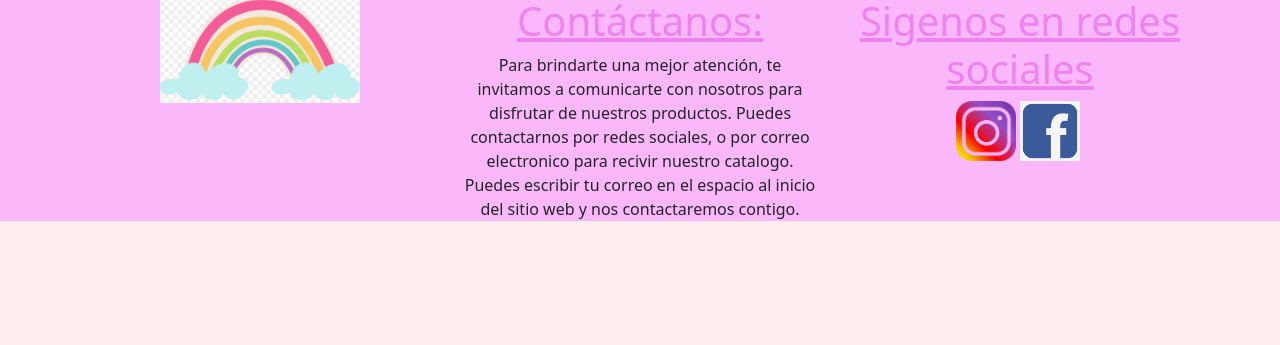
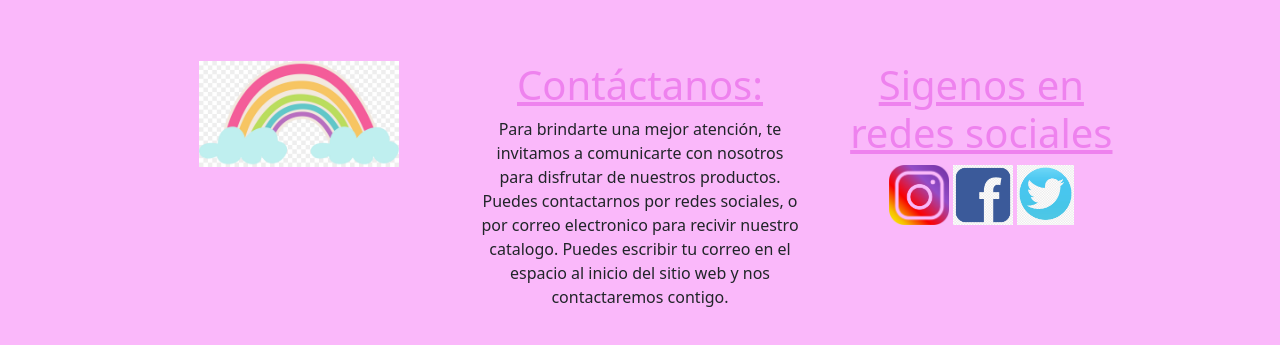
Before and after one commit to sebastiantobar1750/Primer-proyecto, a plain HTML site: page Index.html in a window 1280 px wide. Shown: the part 1149-1494 px from the top of the page. Before the commit the page ends 1370 px from the top, so only its background shows below. Drawn offline with nearby package versions, Linux system fonts and the light colour scheme.

```diff
--- a/Index.html
+++ b/Index.html
@@ -121,7 +121,7 @@
         <h1>Sigenos en redes sociales</h1>
         <img src="instagramlogopng.webp" alt=""; style="height: 60px;">
         <img src="facebooklogo.png" alt=""; style="height: 60px;">
-        <img src="twiitter 2.jpg" alt=""; style="height: 60px;">
+        <img src="logo-twitter-clipart-transparente-2.jpg" alt=""; style="height: 60px;">
       </div>
     </div>
   </div>
--- a/styles.css
+++ b/styles.css
@@ -39,8 +39,10 @@ p{
     color:black;
 }
 
+
 footer{
-    background-color:rgb(250, 184, 250) ;
+    background-color: rgb(250, 184, 250);
+    padding: 5% 10%
 }
 
 col{
```
Also changed, not shown: logo-twitter-clipart-transparente-2.jpg (added).
